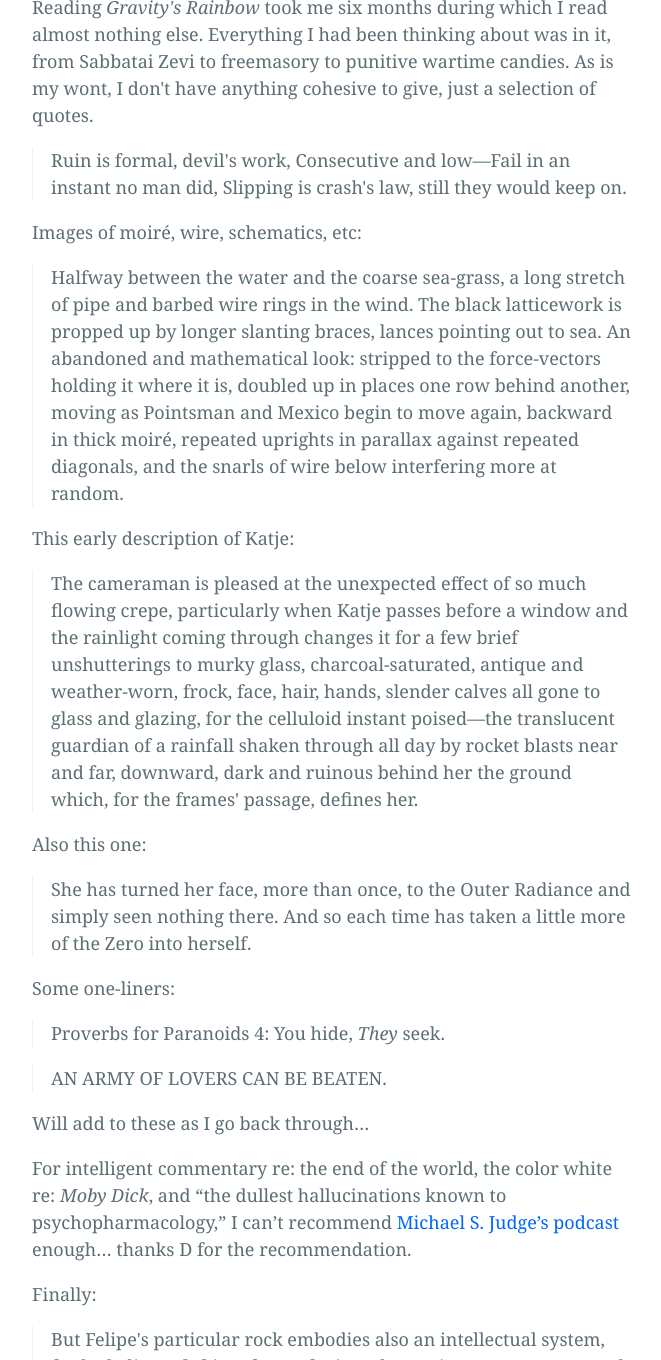
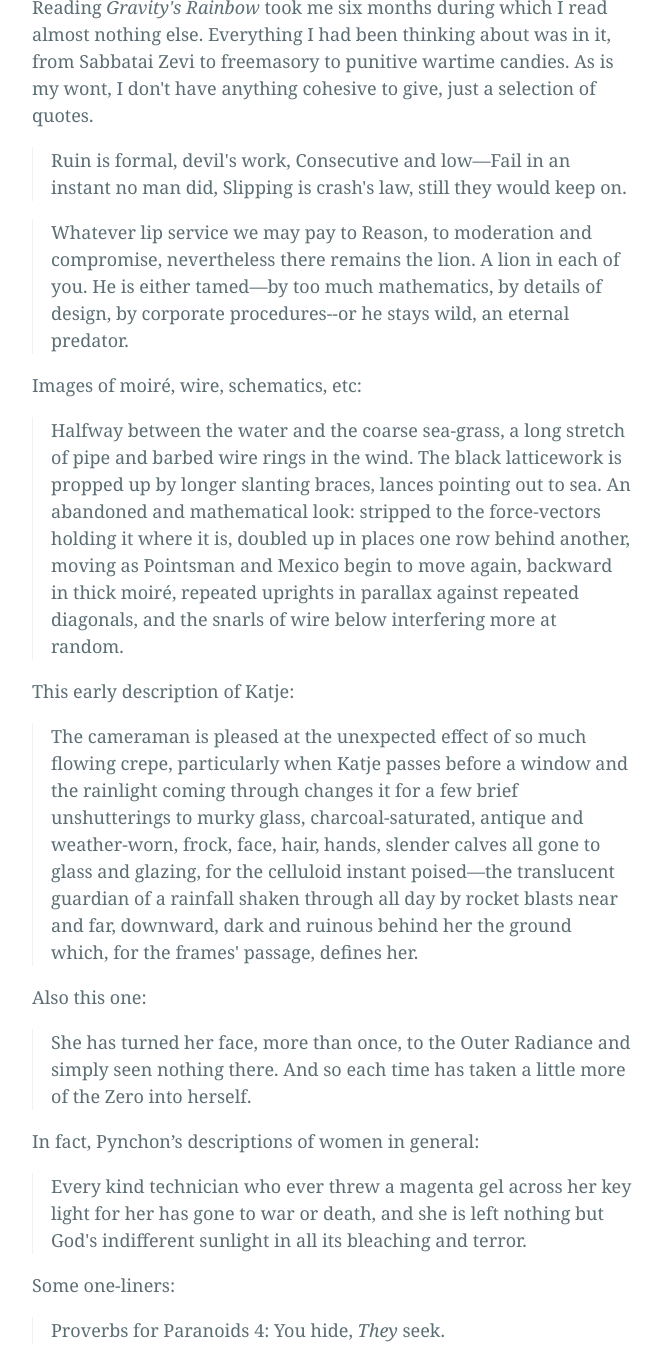
Before and after one commit to bliss-st/ss-website, a Jekyll site: the page built from _posts/2021-12-24-GR.md, in a window 1280 px wide and 1400 px high, scrolled down 737 px, cut to the strip 40-1400 px from the top of the window. Shown: the whole strip, without its empty margins (308-969 px from the left). Built offline with Jekyll 4.4.1, drawn with Linux system fonts in a browser that asks for light colours; some of the changed text lies outside the part shown.

Commit message:
Update 2021-12-24-GR.md

```diff
--- a/_posts/2021-12-24-GR.md
+++ b/_posts/2021-12-24-GR.md
@@ -11,6 +11,8 @@
 
 <blockquote>Ruin is formal, devil's work, Consecutive and low—Fail in an instant no man did, Slipping is crash's law, still they would keep on.</blockquote>
 
+<blockquote>Whatever lip service we may pay to Reason, to moderation and compromise, nevertheless there remains the lion. A lion in each of you. He is either tamed—by too much mathematics, by details of design, by corporate procedures--or he stays wild, an eternal predator.</blockquote>
+
 Images of moiré, wire, schematics, etc:
 
 <blockquote>Halfway between the water and the coarse sea-grass, a long stretch of pipe and barbed wire rings in the wind. The black latticework is propped up by longer slanting braces, lances pointing out to sea. An abandoned and mathematical look: stripped to the force-vectors holding it where it is, doubled up in places one row behind another, moving as Pointsman and Mexico begin to move again, backward in thick moiré, repeated uprights in parallax against repeated diagonals, and the snarls of wire below interfering more at random.</blockquote>
@@ -23,13 +25,19 @@
 
 <blockquote>She has turned her face, more than once, to the Outer Radiance and simply seen nothing there. And so each time has taken a little more of the Zero into herself.</blockquote>
 
+In fact, Pynchon's descriptions of women in general:
+
+<blockquote>Every kind technician who ever threw a magenta gel across her key light for her has gone to war or death, and she is left nothing but God's indifferent sunlight in all its bleaching and terror.</blockquote>
+
 Some one-liners:
 
 <blockquote>Proverbs for Paranoids 4: You hide, <em>They</em> seek.</blockquote>
 
 <blockquote>AN ARMY OF LOVERS CAN BE BEATEN.</blockquote>
 
-Will add to these as I go back through...
+On Tchitcherine's knee injury:
+
+<blockquote>What direct conversion between pain and gold?</blockquote>
 
 For intelligent commentary re: the end of the world,  the color white re: <em>Moby Dick</em>, and "the dullest hallucinations known to psychopharmacology," I can't recommend <a href="https://shoutengine.com/DeathIsJustAroundtheCorner/">Michael S. Judge's podcast</a> enough... thanks D for the recommendation.
 
```
